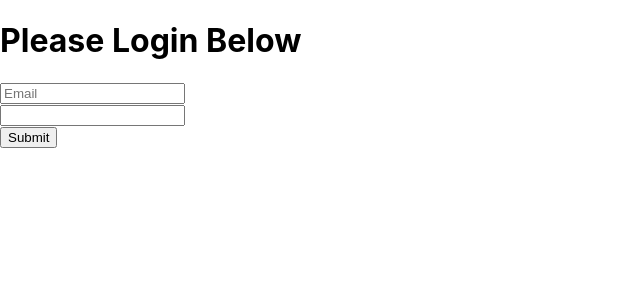
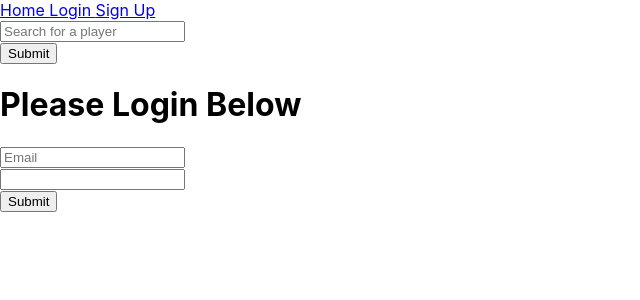
Before and after one commit to KaranSingh98/ttp-summer-2019-capstone, a React (Create React App) app in the folder capstone-2019/: page /login in a window 1280 px wide. Shown: the top 300 px of the page, without its empty margins (0-640 px from the left). Built offline with nearby package versions, Linux system fonts and the light colour scheme.

Commit message:
added navbar component to the login and signup pages. Also replaced href with Link in navbar

```diff
--- a/capstone-2019/src/components/Login.jsx
+++ b/capstone-2019/src/components/Login.jsx
@@ -1,4 +1,5 @@
 import React, {Component} from 'react';
+import NavBar from './NavBar';
 
 class Login extends Component {
 
@@ -29,6 +30,7 @@
     render() {
         return (
             <div>
+                <NavBar/>
 
                 <h1> Please Login Below </h1>
 
--- a/capstone-2019/src/components/NavBar.jsx
+++ b/capstone-2019/src/components/NavBar.jsx
@@ -1,4 +1,5 @@
 import React, {Component} from 'react';
+import {Link} from 'react-router-dom';
 import PlayerSearch from './PlayerSearch';
 
 class NavBar extends Component {
@@ -7,8 +8,9 @@
 
         return (
             <div>
-                <a href='./Login'> Login </a>
-                <a href='./SignUp'> Sign Up </a>
+                <Link to='/'> Home </Link>
+                <Link to='/Login'> Login </Link>
+                <Link to='/SignUp'> Sign Up </Link>
                 <PlayerSearch />
             </div>
         );
--- a/capstone-2019/src/components/SignUp.jsx
+++ b/capstone-2019/src/components/SignUp.jsx
@@ -1,4 +1,5 @@
 import React, {Component} from 'react';
+import NavBar from './NavBar';
 
 class SignUp extends Component {
 
@@ -29,6 +30,9 @@
 
         return (
             <div>
+
+                <NavBar/>
+
                 <h1> Please Sign Up Below </h1>
 
                 <form>
```
